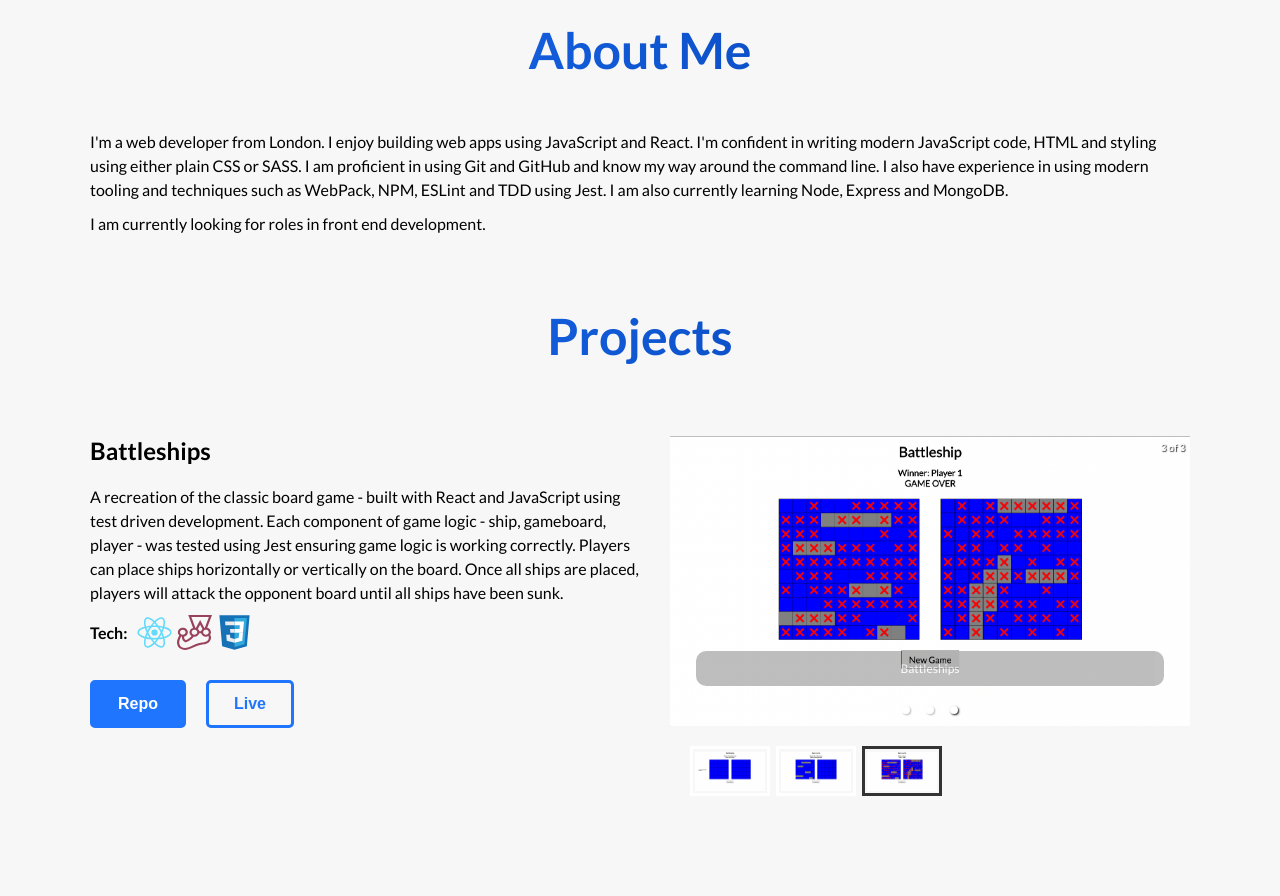
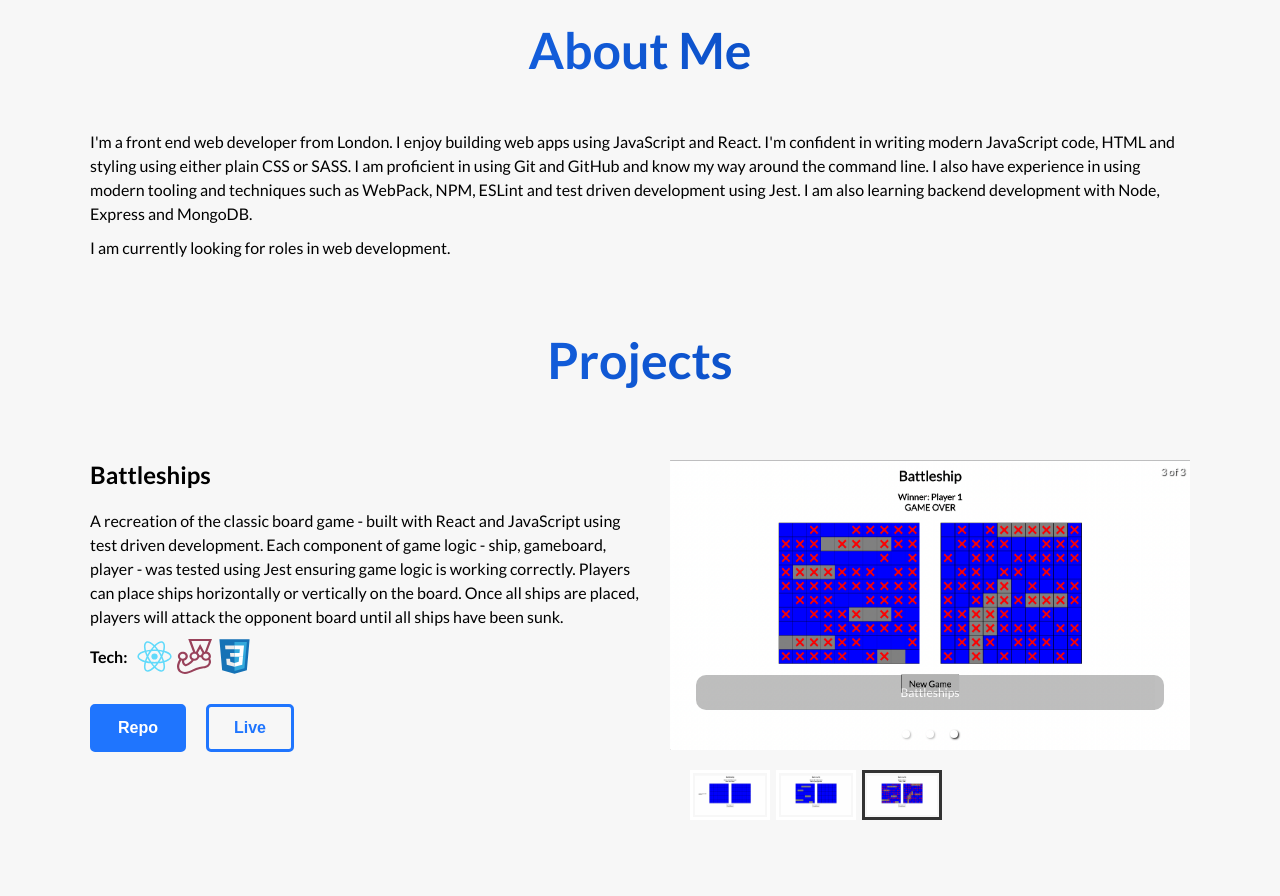
Before and after one commit to sultanp91/portfolio, a React (Create React App) app: page / in a window 1280 px wide. Shown: the part 820-1716 px from the top of the page. Built offline with nearby package versions, Linux system fonts and the light colour scheme.

Commit message:
updated about section

```diff
--- a/src/App.css
+++ b/src/App.css
@@ -33,6 +33,9 @@
 }
 @media screen and (max-width: 600px) {
   .nav__links {
+    display: none;
+  }
+  .hero__svg {
     display: none;
   }
 }
--- a/src/components/about.js
+++ b/src/components/about.js
@@ -5,16 +5,16 @@ function About() {
     <section className="about-section" id="about">
       <h2 className="about-section__heading heading-text-gradient">About Me</h2>
       <p className="about-section__content">
-        I'm a web developer from London. I enjoy building web apps using
-        JavaScript and React. I'm confident in writing modern JavaScript code,
-        HTML and styling using either plain CSS or SASS. I am proficient in
-        using Git and GitHub and know my way around the command line. I also
+        I'm a front end web developer from London. I enjoy building web apps
+        using JavaScript and React. I'm confident in writing modern JavaScript
+        code, HTML and styling using either plain CSS or SASS. I am proficient
+        in using Git and GitHub and know my way around the command line. I also
         have experience in using modern tooling and techniques such as WebPack,
-        NPM, ESLint and TDD using Jest. I am also currently learning Node,
-        Express and MongoDB.
+        NPM, ESLint and test driven development using Jest. I am also learning
+        backend development with Node, Express and MongoDB.
       </p>
       <p className="about-section__content">
-        I am currently looking for roles in front end development.
+        I am currently looking for roles in web development.
       </p>
     </section>
   );
```
